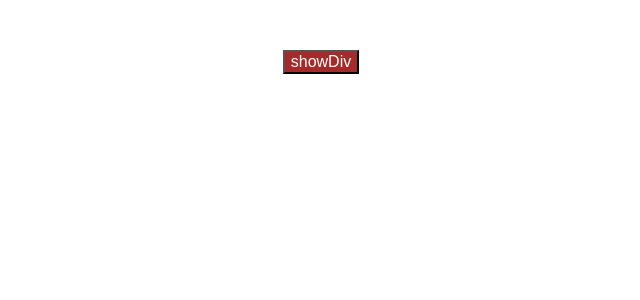
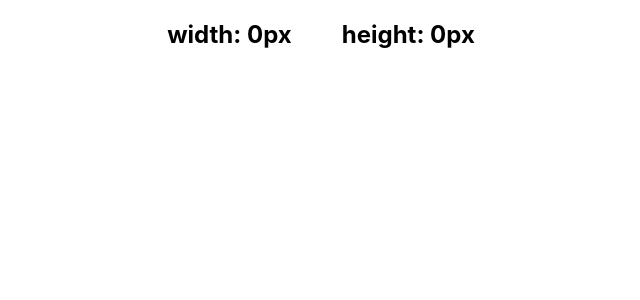
Before and after one commit to MohammedAmineHammami/20-React-Projects, a React (Create React App) app: page / in a window 1280 px wide. Shown: the top 300 px of the page, without its empty margins (319-959 px from the left). Built offline with nearby package versions, Linux system fonts and the light colour scheme.

Commit message:
resizeWindow

```diff
--- a/src/App.js
+++ b/src/App.js
@@ -17,6 +17,7 @@ import SearchAutoComp from "./components/searchAutoComplete/SearchAutoComp.jsx";
 import TikTakToy from "./components/Tic-Tac-Toy/TikTakToy.jsx";
 import UseFetchHook from "./components/UseFetchHook/UseFetchHook.jsx";
 import ClickOutSideHook from "./components/ClickOutSideHook/ClickOutSideHook.jsx";
+import Resize from "./components/UseResizeHook/Resize.jsx";
 
 function App() {
   return (
@@ -40,7 +41,8 @@ function App() {
       {/* <SearchAutoComp url={"https://dummyjson.com/users"} /> */}
       {/*    <TikTakToy /> */}
       {/*  <UseFetchHook /> */}
-      <ClickOutSideHook />
+      {/*  <ClickOutSideHook /> */}
+      <Resize />
     </div>
   );
 }
--- /dev/null
+++ b/src/components/UseResizeHook/Resize.jsx
@@ -0,0 +1,14 @@
+import React from "react";
+import useResizeHook from "./useResizeHook";
+
+function Resize() {
+  const { width, height } = useResizeHook();
+  return (
+    <div style={{ display: "flex", justifyContent: "center", gap: "50px" }}>
+      <h2>width: {width}px</h2>
+      <h2>height: {height}px</h2>
+    </div>
+  );
+}
+
+export default Resize;
--- /dev/null
+++ b/src/components/UseResizeHook/useResizeHook.jsx
@@ -0,0 +1,25 @@
+import React, { useLayoutEffect, useState } from "react";
+
+function useResizeHook() {
+  const [resize, setResize] = useState({
+    height: 0,
+    width: 0,
+  });
+
+  const resizeListener = () => {
+    setResize({
+      height: window.innerHeight,
+      width: window.innerWidth,
+    });
+  };
+
+  useLayoutEffect(() => {
+    window.addEventListener("resize", resizeListener);
+    return () => {
+      window.removeEventListener("resize", resizeListener);
+    };
+  }, []);
+  return resize;
+}
+
+export default useResizeHook;
```
